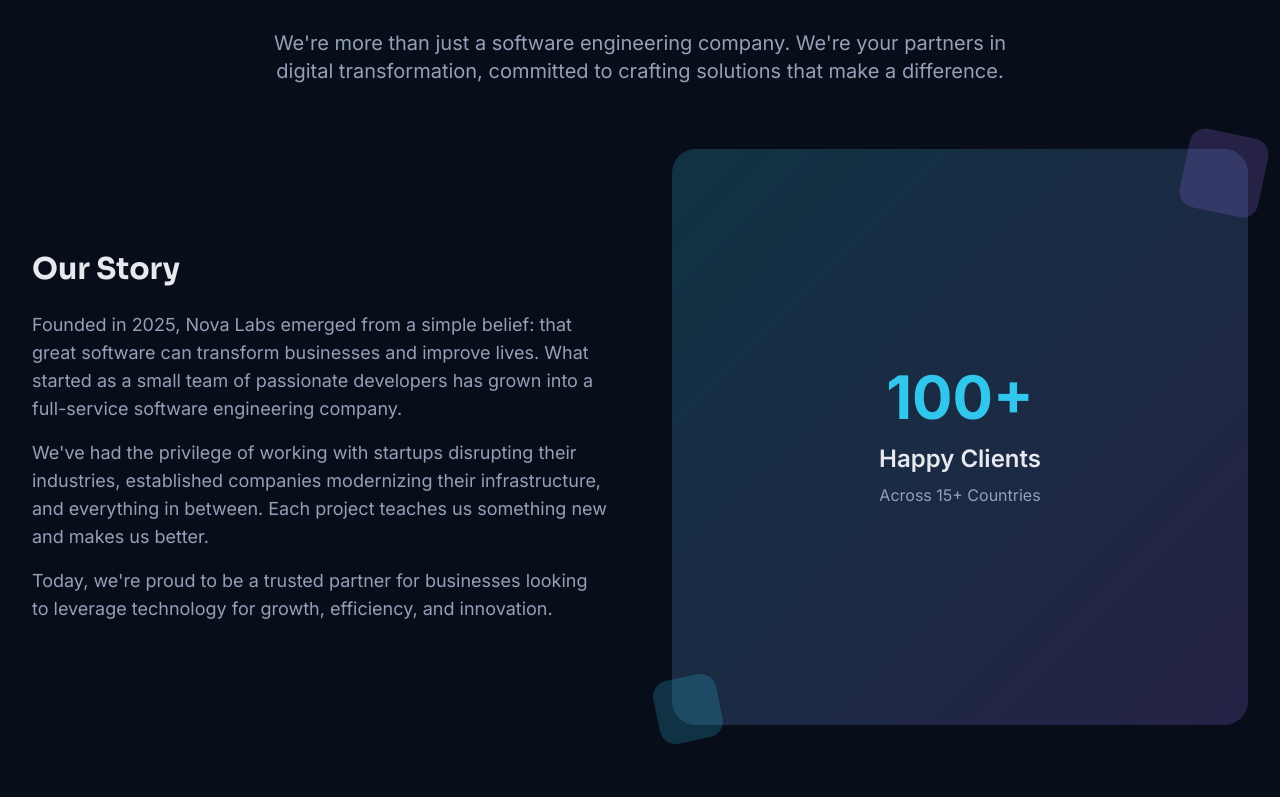
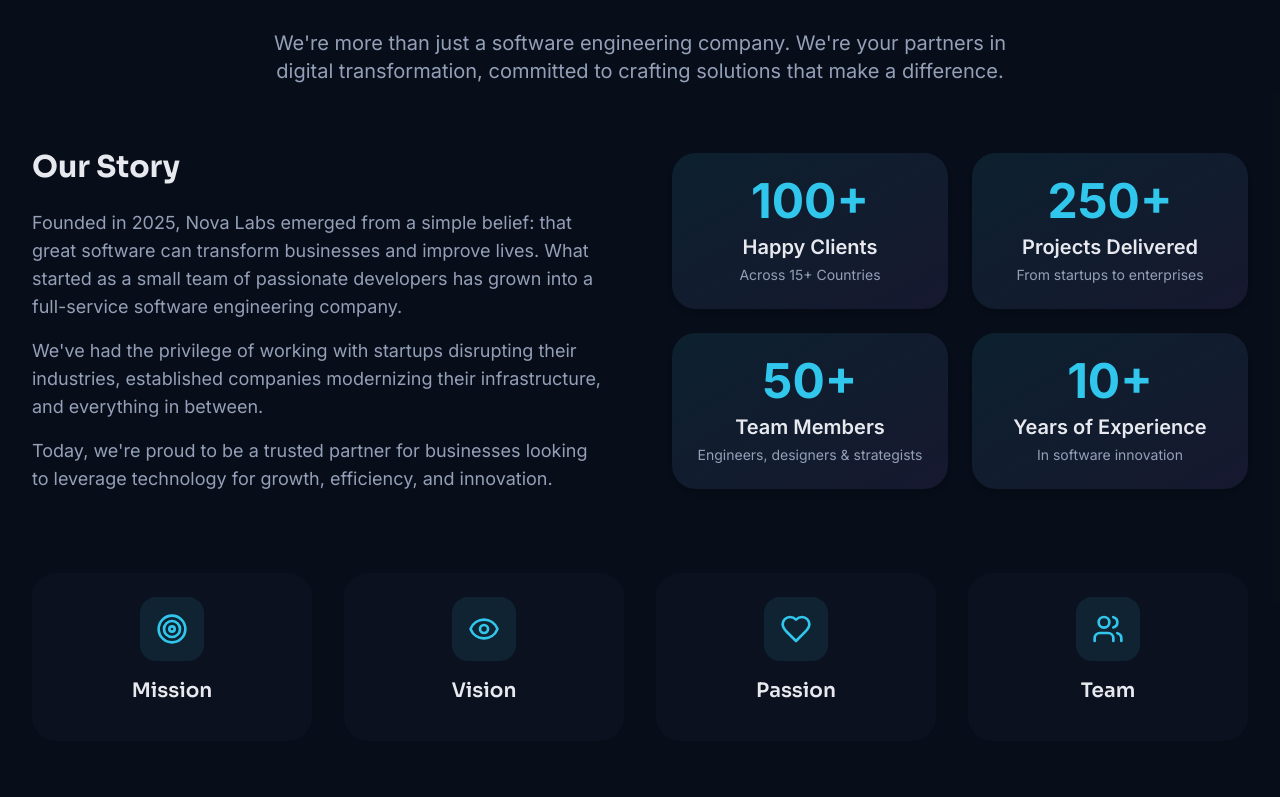
Before and after one commit to HacktivistTD/Nova-Lab, a React (Vite) app: page / in a window 1280 px wide. Shown: the part 923-1720 px from the top of the page. Built offline with nearby package versions, Linux system fonts and the light colour scheme.

Commit message:
change the contents

```diff
--- a/src/components/Footer.tsx
+++ b/src/components/Footer.tsx
@@ -5,7 +5,7 @@ const socialLinks = [
   { icon: Linkedin, href: '#', label: 'LinkedIn' },
   { icon: Github, href: '#', label: 'GitHub' },
   { icon: Twitter, href: '#', label: 'Twitter' },
-  { icon: Mail, href: 'mailto:hello@codecraft.dev', label: 'Email' },
+  { icon: Mail, href: 'mailto:hello@Nova Labs.dev', label: 'Email' },
 ];
 
 const footerLinks = {
--- a/src/components/sections/About.tsx
+++ b/src/components/sections/About.tsx
@@ -5,29 +5,41 @@ const values = [
   {
     icon: Target,
     title: 'Mission',
-    description: 'To deliver cutting-edge software solutions that empower businesses to thrive in the digital age.',
+    description:
+      'To deliver cutting-edge software solutions that empower businesses to thrive in the digital age.',
   },
   {
     icon: Eye,
     title: 'Vision',
-    description: 'To be the leading force in transforming ideas into powerful, scalable software solutions.',
+    description:
+      'To be the leading force in transforming ideas into powerful, scalable software solutions.',
   },
   {
     icon: Heart,
     title: 'Passion',
-    description: 'We are driven by our love for clean code, innovative design, and meaningful user experiences.',
+    description:
+      'We are driven by our love for clean code, innovative design, and meaningful user experiences.',
   },
   {
     icon: Users,
     title: 'Team',
-    description: 'A diverse group of talented engineers, designers, and strategists working together seamlessly.',
+    description:
+      'A diverse group of talented engineers, designers, and strategists working together seamlessly.',
   },
+];
+
+const stats = [
+  { number: '100+', label: 'Happy Clients', sub: 'Across 15+ Countries' },
+  { number: '250+', label: 'Projects Delivered', sub: 'From startups to enterprises' },
+  { number: '50+', label: 'Team Members', sub: 'Engineers, designers & strategists' },
+  { number: '10+', label: 'Years of Experience', sub: 'In software innovation' },
 ];
 
 export function About() {
   return (
     <section id="about" className="section-padding bg-muted/20">
       <div className="container-width">
+        {/* Intro */}
         <motion.div
           initial={{ opacity: 0, y: 30 }}
           whileInView={{ opacity: 1, y: 0 }}
@@ -35,14 +47,16 @@ export function About() {
           transition={{ duration: 0.8 }}
           className="text-center mb-16"
         >
-          <h2 className="text-4xl md:text-5xl font-bold mb-6">About CodeCraft</h2>
+          <h2 className="text-4xl md:text-5xl font-bold mb-6">About Nova Labs</h2>
           <p className="text-xl text-muted-foreground max-w-3xl mx-auto">
-            We're more than just a software engineering company. We're your partners in digital transformation,
-            committed to crafting solutions that make a difference.
+            We're more than just a software engineering company. We're your partners in digital
+            transformation, committed to crafting solutions that make a difference.
           </p>
         </motion.div>
 
+        {/* Story + Stats */}
         <div className="grid lg:grid-cols-2 gap-16 items-center mb-20">
+          {/* Story */}
           <motion.div
             initial={{ opacity: 0, x: -30 }}
             whileInView={{ opacity: 1, x: 0 }}
@@ -52,14 +66,13 @@ export function About() {
             <h3 className="text-3xl font-bold mb-6">Our Story</h3>
             <div className="space-y-4 text-lg text-muted-foreground">
               <p>
-                Founded in 2025, Nova Labs emerged from a simple belief: that great software
-                can transform businesses and improve lives. What started as a small team of
-                passionate developers has grown into a full-service software engineering company.
+                Founded in 2025, Nova Labs emerged from a simple belief: that great software can
+                transform businesses and improve lives. What started as a small team of passionate
+                developers has grown into a full-service software engineering company.
               </p>
               <p>
                 We've had the privilege of working with startups disrupting their industries,
                 established companies modernizing their infrastructure, and everything in between.
-                Each project teaches us something new and makes us better.
               </p>
               <p>
                 Today, we're proud to be a trusted partner for businesses looking to leverage
@@ -68,27 +81,28 @@ export function About() {
             </div>
           </motion.div>
 
+          {/* Stats in 4-Grid */}
           <motion.div
             initial={{ opacity: 0, x: 30 }}
             whileInView={{ opacity: 1, x: 0 }}
             viewport={{ once: true }}
             transition={{ duration: 0.8 }}
-            className="relative"
+            className="grid grid-cols-2 gap-6"
           >
-            <div className="aspect-square bg-gradient-to-br from-primary/20 to-accent/20 rounded-3xl p-8 flex items-center justify-center">
-              <div className="text-center">
-                <div className="text-6xl font-bold text-primary mb-4">100+</div>
-                <div className="text-2xl font-semibold mb-2">Happy Clients</div>
-                <div className="text-muted-foreground">Across 15+ Countries</div>
+            {stats.map((stat, index) => (
+              <div
+                key={index}
+                className="p-6 rounded-3xl bg-gradient-to-br from-primary/10 to-accent/10 text-center shadow-md hover:shadow-lg transition"
+              >
+                <div className="text-5xl font-bold text-primary mb-2">{stat.number}</div>
+                <div className="text-xl font-semibold">{stat.label}</div>
+                <div className="text-muted-foreground text-sm mt-1">{stat.sub}</div>
               </div>
-            </div>
-            {/* Floating elements */}
-            <div className="absolute -top-4 -right-4 w-20 h-20 bg-accent/20 rounded-2xl rotate-12" />
-            <div className="absolute -bottom-4 -left-4 w-16 h-16 bg-primary/20 rounded-2xl -rotate-12" />
+            ))}
           </motion.div>
         </div>
 
-        {/* Values Grid */}
+        {/* Values with hover description */}
         <div className="grid md:grid-cols-2 lg:grid-cols-4 gap-8">
           {values.map((value, index) => (
             <motion.div
@@ -97,13 +111,19 @@ export function About() {
               whileInView={{ opacity: 1, y: 0 }}
               viewport={{ once: true }}
               transition={{ duration: 0.8, delay: index * 0.1 }}
-              className="text-center p-6 rounded-3xl bg-card hover:bg-card/80 transition-colors card-hover group"
+              className="relative text-center p-6 rounded-3xl bg-card hover:bg-card/80 transition group overflow-hidden"
             >
+              {/* Icon */}
               <div className="w-16 h-16 mx-auto mb-4 bg-primary/10 rounded-2xl flex items-center justify-center group-hover:bg-primary/20 transition-colors">
                 <value.icon className="w-8 h-8 text-primary" />
               </div>
+              {/* Title */}
               <h4 className="text-xl font-semibold mb-3">{value.title}</h4>
-              <p className="text-muted-foreground">{value.description}</p>
+
+              {/* Hidden description appears on hover */}
+              <p className="absolute inset-0 flex items-center justify-center px-4 text-muted-foreground opacity-0 group-hover:opacity-100 bg-card/95 backdrop-blur-md transition-opacity duration-300 rounded-3xl">
+                {value.description}
+              </p>
             </motion.div>
           ))}
         </div>
--- a/src/components/sections/Contact.tsx
+++ b/src/components/sections/Contact.tsx
@@ -20,8 +20,8 @@ const contactInfo = [
   {
     icon: Mail,
     title: 'Email',
-    value: 'hello@codecraft.dev',
-    href: 'mailto:hello@codecraft.dev',
+    value: 'hello@Nova Labs.dev',
+    href: 'mailto:hello@Nova Labs.dev',
   },
   {
     icon: Phone,
@@ -105,7 +105,7 @@ export function Contact() {
             </div>
 
             <div className="p-6 rounded-3xl bg-gradient-to-br from-primary/10 to-accent/10 border border-primary/20">
-              <h4 className="text-lg font-semibold mb-3">Why Choose CodeCraft?</h4>
+              <h4 className="text-lg font-semibold mb-3">Why Choose Nova Labs?</h4>
               <ul className="space-y-2 text-muted-foreground">
                 <li className="flex items-center">
                   <div className="w-2 h-2 bg-primary rounded-full mr-3" />
```
